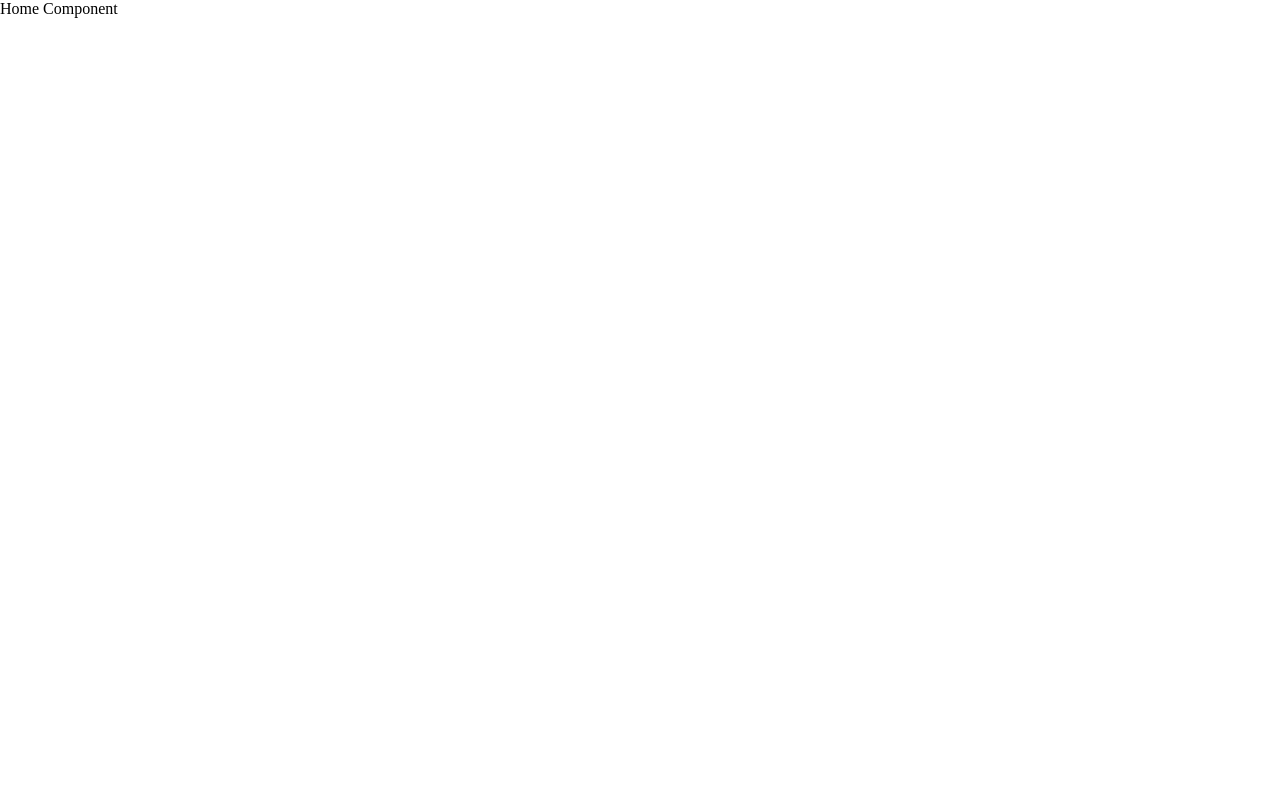
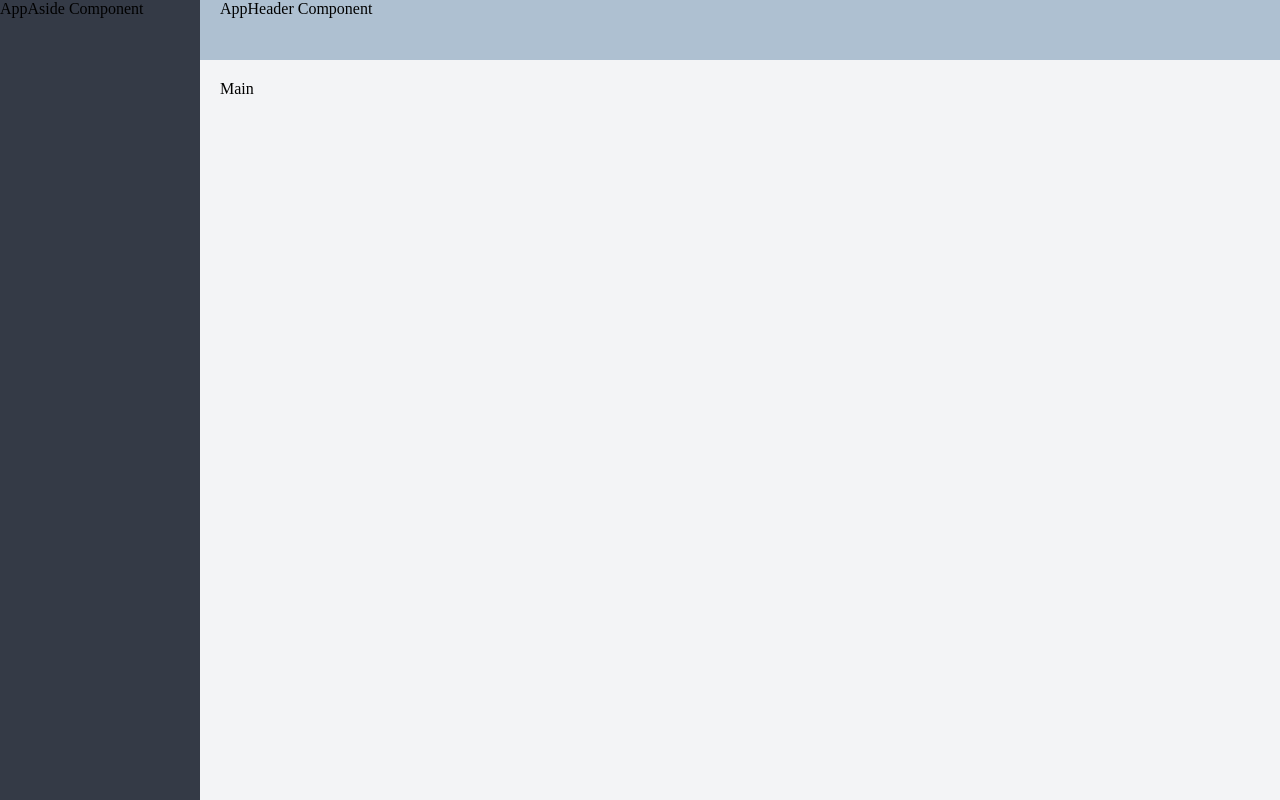
Before and after one commit to waitfor0311/topline-admin-fe70, a Vue app: page /#/ in a window 1280 px wide. Built offline with nearby package versions, Linux system fonts and the light colour scheme; a small style sheet from the web is missing.

Commit message:
Layout布局组件-Container布局容器

```diff
--- a/src/router/index.js
+++ b/src/router/index.js
@@ -5,10 +5,15 @@
 
 export default new Router({
   routes: [
+    // {
+    //   name: 'home',
+    //   path: '/',
+    //   component: () => import('@/views/home/')
+    // },
     {
-      name: 'home',
+      name: 'layout',
       path: '/',
-      component: () => import('@/views/home/')
+      component: () => import('@/views/layout')
     },
     {
       name: 'login',
--- /dev/null
+++ b/src/views/layout/components/AppAside.vue
@@ -0,0 +1,15 @@
+<template>
+  <div>
+    <p>AppAside Component</p>
+  </div>
+</template>
+<script>
+export default {
+  name: 'AppAside',
+  data () {
+    return {}
+  }
+}
+</script>
+<style lang="less" scoped>
+</style>
--- /dev/null
+++ b/src/views/layout/components/AppHeader.vue
@@ -0,0 +1,15 @@
+<template>
+  <div>
+    <p>AppHeader Component</p>
+  </div>
+</template>
+<script>
+export default {
+  name: 'AppHeader',
+  data () {
+    return {}
+  }
+}
+</script>
+<style lang="less" scoped>
+</style>
--- /dev/null
+++ b/src/views/layout/index.vue
@@ -0,0 +1,48 @@
+<template>
+  <!-- <div class="layout-erap">
+      <AppAside/>
+      <AppHeader/>
+  </div> -->
+  <el-container>
+  <el-aside width="200px">
+      <!-- 侧边栏 -->
+      <AppAside/>
+  </el-aside>
+  <el-container>
+      <!-- 头部 -->
+    <el-header>
+        <AppHeader/>
+    </el-header>
+    <!-- 内容 -->
+    <el-main>Main</el-main>
+  </el-container>
+</el-container>
+</template>
+<script>
+import AppAside from './components/AppAside'
+import AppHeader from './components/AppHeader'
+export default {
+  name: 'AppLayout',
+  components: {
+    AppAside,
+    AppHeader
+  },
+  data () {
+    return {}
+  }
+}
+</script>
+<style lang="less" scoped>
+.el-container {
+    height: 100%;
+}
+.el-aside {
+    background-color: #343a46;
+}
+.el-header {
+    background-color: #aec0d1;
+}
+.el-main {
+    background-color: #f3f4f6;
+}
+</style>
--- a/src/views/login/index.vue
+++ b/src/views/login/index.vue
@@ -41,7 +41,7 @@
 <script>
 import axios from 'axios'
 import '@/vendor/gt'
-const initCodeTimeseconds = 5
+const initCodeTimeseconds = 60
 export default {
   name: 'AppLogin',
   data () {
```
